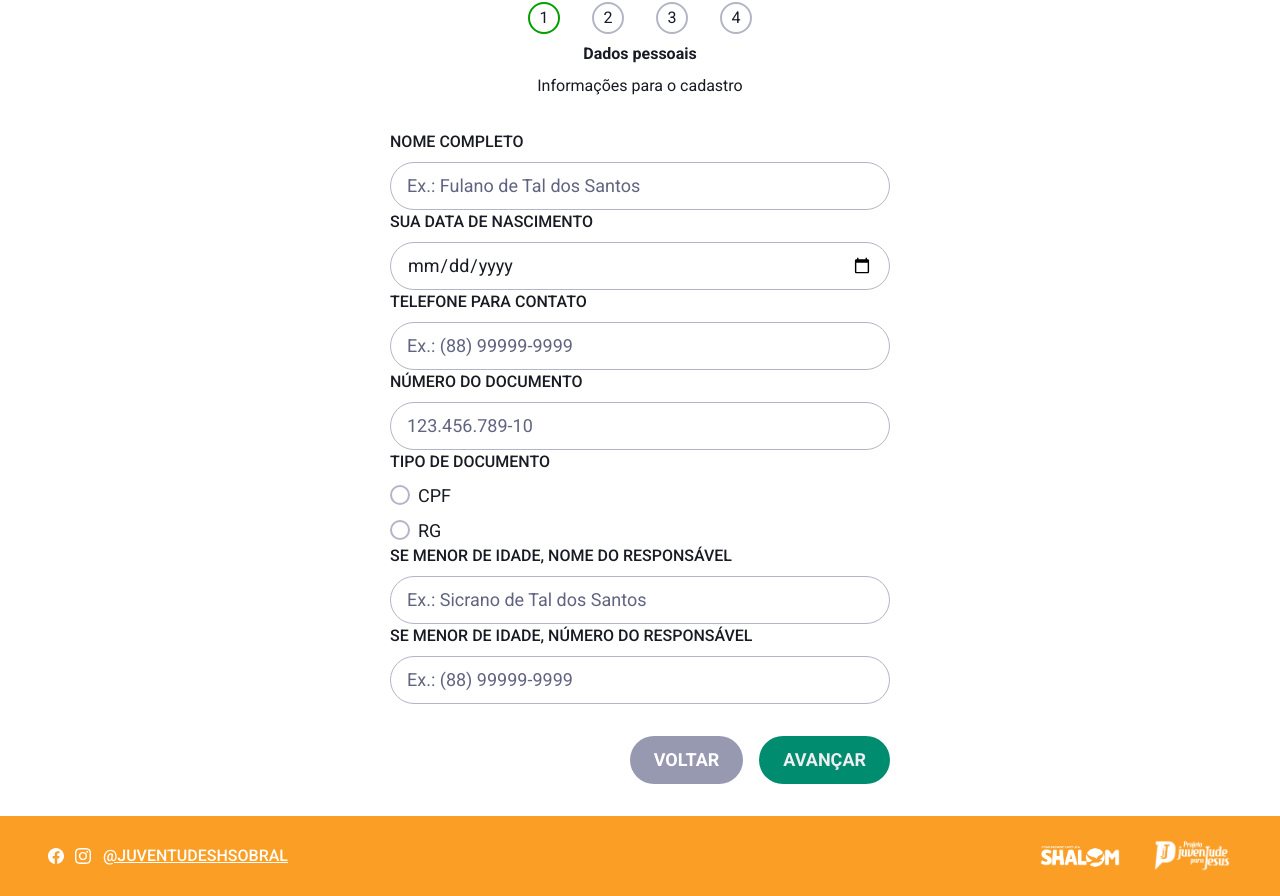
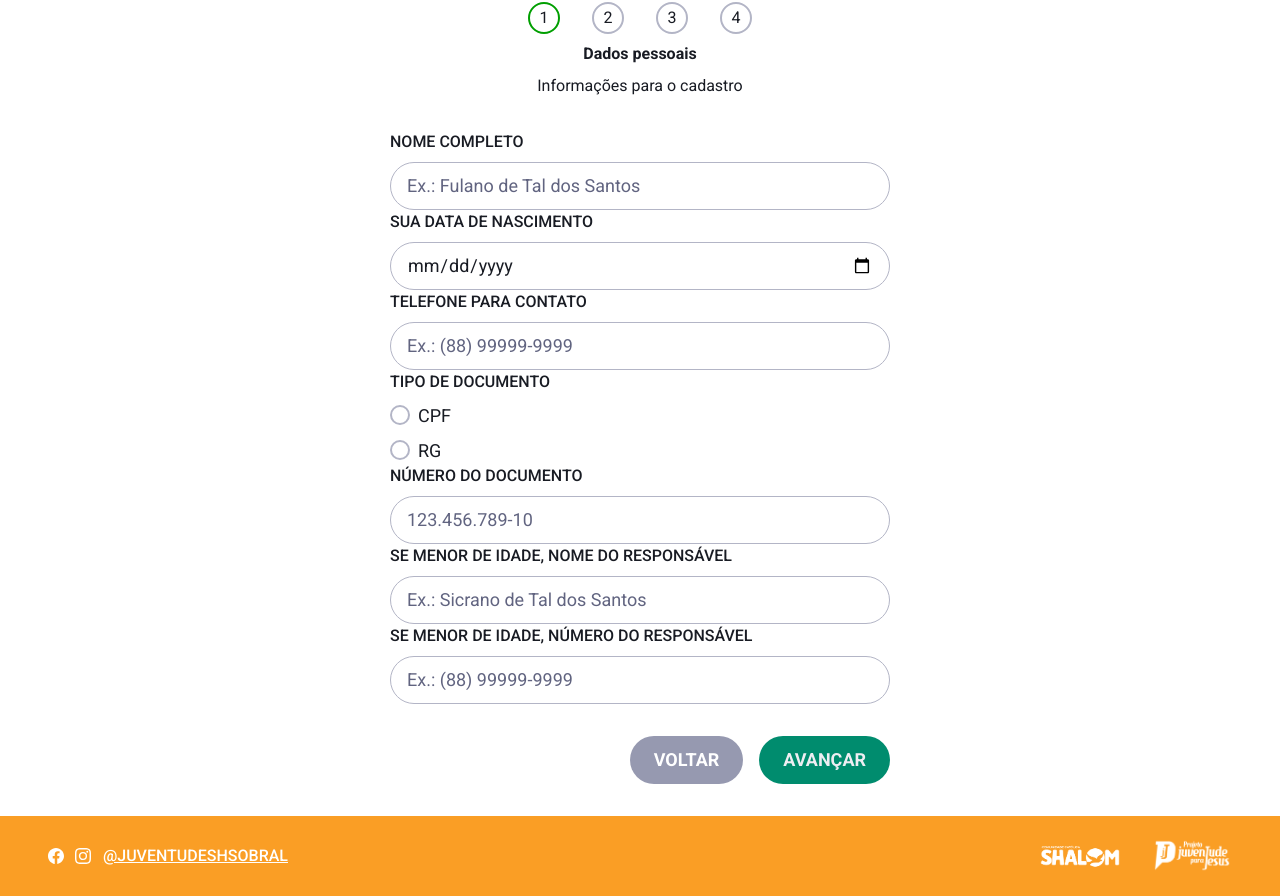
Before and after one commit to kefrenkennedy/shalom-project, a Next.js app: page / in a window 1280 px wide. Shown: the part 2439-3335 px from the top of the page. Built offline with nearby package versions, Linux system fonts and the light colour scheme; no server answers.

Commit message:
fix: validation on registration form and add new fields

```diff
--- a/package.json
+++ b/package.json
@@ -17,6 +17,7 @@
     "@types/react-input-mask": "^3.0.2",
     "@types/yup": "^0.32.0",
     "axios": "^1.4.0",
+    "cpf-cnpj-validator": "^1.0.3",
     "dayjs": "^1.11.7",
     "eslint": "8.37.0",
     "eslint-config-next": "13.2.4",
--- a/src/components/forms/composites/RegistrationForm/index.tsx
+++ b/src/components/forms/composites/RegistrationForm/index.tsx
@@ -1,4 +1,4 @@
-import React, { useMemo } from 'react';
+import React, { useEffect, useMemo } from 'react';
 import { FieldErrors, SubmitHandler, useForm } from 'react-hook-form';
 import { toast } from 'react-toastify';
 
@@ -23,6 +23,7 @@ import {
 } from '@chakra-ui/react';
 import { zodResolver } from '@hookform/resolvers/zod';
 import { AxiosError } from 'axios';
+import { cpf } from 'cpf-cnpj-validator';
 import Link from 'next/link';
 import { useRouter } from 'next/router';
 import { z } from 'zod';
@@ -79,12 +80,27 @@ const FormSchema = z
     password_confirmation: z.string(),
 
     // full_name: z.string().min(5),
-    phone_number: z.string().min(15, 'Telefone inválido'),
-    birthdate: z.coerce.date({
+    phone_number: z
+      .string()
+      .min(15, 'Telefone inválido')
+      .transform((val) => val.replace(/_/g, ''))
+      .refine(
+        (value) => value.replace(/_/g, '').length === 15,
+        'Telefone inválido',
+      ),
+    birthdate: z.coerce
+      .date({
         invalid_type_error: 'Data de nascimento inválida',
         required_error: 'Data de nascimento obrigatório',
-    }),
-    document_number: z.string().min(7, 'Documento inválido'),
+      })
+      .refine(
+        (value) => new Date(value) instanceof Date,
+        'Data de nascimento inválida',
+      ),
+    document_number: z
+      .string()
+      .min(7, 'Documento inválido')
+      .transform((val) => val.replace(/_/g, '')),
     document_type: z.enum(['CPF', 'RG'], {
       invalid_type_error: 'Selecione um tipo de documento',
       required_error: 'Documento obrigatório',
@@ -96,7 +112,14 @@ const FormSchema = z
     guardian_phone_number: z
       .string()
       .optional()
-      .transform((val) => (val === '' ? undefined : val)),
+      .transform((val) => {
+        if (val === '' || !val) return undefined;
+        return val.replace(/_/g, '');
+      })
+      .refine((value) => {
+        if (!value) return true;
+        return value.replace(/_/g, '').length === 15;
+      }, 'Telefone inválido'),
     prayer_group: z
       .string()
       .optional()
@@ -131,10 +154,10 @@ const FormSchema = z
     }),
     accepted_the_terms: z
       .boolean({ required_error: 'Campo obrigatório' })
-      .refine((value) => value === true, {
-        message: 'Você deve aceitar os termos para finalizar',
-        path: ['accepted_the_terms'],
-      }),
+      .refine(
+        (value) => value === true,
+        'Você deve aceitar os termos para finalizar',
+      ),
     type: z.enum(['SERVO', 'PARTICIPANTE']),
     has_participated_previously: z.coerce.boolean(),
 
@@ -153,14 +176,23 @@ const FormSchema = z
   .refine((data) => data.password === data.password_confirmation, {
     message: 'Senhas devem ser iguais',
     path: ['password_confirmation'],
-  });
+  })
+  .refine(
+    (data) =>
+      data.document_type === 'CPF' ? cpf.isValid(data.document_number) : true,
+    {
+      message: 'CPF inválido',
+      path: ['document_number'],
+    },
+  );
 
 export function RegistrationForm() {
   const router = useRouter();
   const EVENT_ID = String(process.env.NEXT_PUBLIC_EVENT_ID);
 
   const { signIn, user } = useAuth();
-  const { register, handleSubmit, formState, reset } = useForm<SignInFormData>({
+  const { register, handleSubmit, formState, reset, watch } =
+    useForm<SignInFormData>({
       resolver: zodResolver(FormSchema),
     });
 
@@ -315,6 +347,8 @@ export function RegistrationForm() {
     count: steps.length,
   });
 
+  const documentType = watch('document_type');
+
   return (
     <Flex bg="white" direction="column" align="center" justify="center">
       <Image
@@ -357,8 +391,7 @@ export function RegistrationForm() {
       >
         <Stack spacing="4">
           {/**Dados pessoais */}
-          {activeStep === 0 && (
-            <Box minW={300} w={[300, 400, 500]}>
+          <Box minW={300} w={[300, 400, 500]} hidden={!(activeStep === 0)}>
             <Input
               label="NOME COMPLETO"
               placeholder="Ex.: Fulano de Tal dos Santos"
@@ -378,13 +411,6 @@ export function RegistrationForm() {
               error={errors.phone_number}
               mask="(99) 99999-9999"
             />
-              <Input
-                type="number"
-                label="NÚMERO DO DOCUMENTO"
-                placeholder="123.456.789-10"
-                {...register('document_number')}
-                error={errors.document_number}
-              />
             <Radio
               label="TIPO DE DOCUMENTO"
               {...register('document_type')}
@@ -394,6 +420,15 @@ export function RegistrationForm() {
                 { value: 'RG', label: 'RG' },
               ]}
             />
+            <InputMasked
+              // type="number"
+              label="NÚMERO DO DOCUMENTO"
+              placeholder="123.456.789-10"
+              {...register('document_number')}
+              error={errors.document_number}
+              mask={documentType === 'CPF' ? '999.999.999-99' : ''}
+            />
+
             <Input
               label="SE MENOR DE IDADE, NOME DO RESPONSÁVEL"
               placeholder="Ex.: Sicrano de Tal dos Santos"
@@ -436,11 +471,9 @@ export function RegistrationForm() {
               </HStack>
             </Flex>
           </Box>
-          )}
 
           {/**Dados de endereço */}
-          {activeStep === 1 && (
-            <Box minW={300} w={[300, 400, 500]}>
+          <Box minW={300} w={[300, 400, 500]} hidden={!(activeStep === 1)}>
             <Input
               label="CEP"
               placeholder="Ex.: 62000-000"
@@ -511,11 +544,9 @@ export function RegistrationForm() {
               </HStack>
             </Flex>
           </Box>
-          )}
 
           {/**Dados para evento */}
-          {activeStep === 2 && (
-            <Box minW={300} w={[300, 400, 500]}>
+          <Box minW={300} w={[300, 400, 500]} hidden={!(activeStep === 2)}>
             <Input
               label="QUE NOME VOCÊ DESEJA QUE APAREÇA NA CREDENCIAL?"
               placeholder="Ex.: John Doe"
@@ -624,11 +655,9 @@ export function RegistrationForm() {
               </HStack>
             </Flex>
           </Box>
-          )}
 
           {/**Dados de acesso */}
-          {activeStep === 3 && (
-            <Box minW={300} w={[300, 400, 500]}>
+          <Box minW={300} w={[300, 400, 500]} hidden={!(activeStep === 3)}>
             <Input
               type="email"
               placeholder="johndoe@email.com"
@@ -720,7 +749,6 @@ export function RegistrationForm() {
               </HStack>
             </Flex>
           </Box>
-          )}
         </Stack>
       </Flex>
     </Flex>
```
Lines whose indentation alone changed are shown as unchanged.
